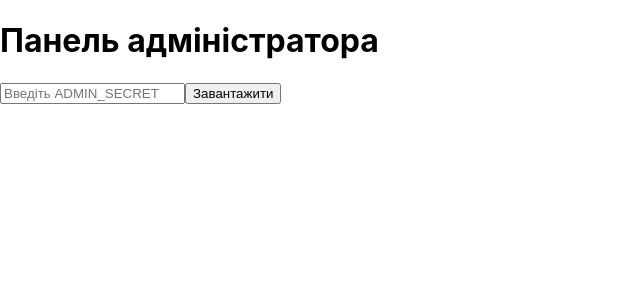
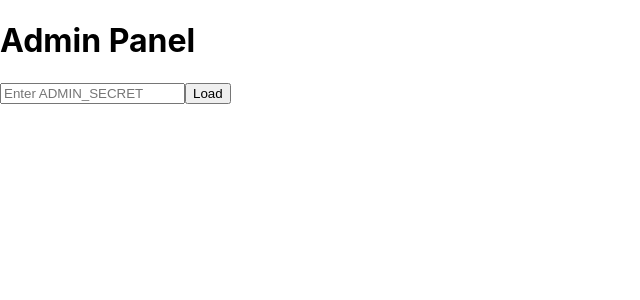
Before and after one commit to Stalex575/mini-project-op, a React (Create React App) app in the folder mini-project-op-front/: page /admin in a window 1280 px wide. Shown: the top 300 px of the page, without its empty margins (0-640 px from the left). Built offline with nearby package versions, Linux system fonts and the light colour scheme.

Commit message:
eng_comments

```diff
--- a/mini-project-op-front/src/AdminPage.js
+++ b/mini-project-op-front/src/AdminPage.js
@@ -20,7 +20,7 @@ export default function AdminPanel() {
       setConfirmed(res.data.confirmed);
       setUnconfirmed(res.data.unconfirmed);
     } catch (err) {
-      setError('Помилка завантаження. Перевірте секрет або сервер.');
+      setError('Failed to load. Check your secret or the server.');
     } finally {
       setLoading(false);
     }
@@ -51,14 +51,14 @@ export default function AdminPanel() {
         }
       });
       fetchObstacles();
-      alert('Оновлено!');
+      alert('Updated!');
     } catch (err) {
-      alert('Помилка при оновленні!');
+      alert('Failed to update!');
     }
   };
 
   const deleteObstacle = async (id) => {
-    if (!window.confirm(`Ви впевнені, що хочете видалити перешкоду #${id}?`)) return;
+    if (!window.confirm(`Are you sure you want to delete obstacle #${id}?`)) return;
     try {
       await axios.post(`${API_URL}/delete-obstacle`,
         { node_id: id },
@@ -68,40 +68,42 @@ export default function AdminPanel() {
       );
       fetchObstacles();
     } catch (err) {
-      alert('Помилка при видаленні!');
+      alert('Failed to delete!');
     }
   };
 
-
   return (
     <div className="p-6 max-w-4xl mx-auto">
-      <h1 className="text-2xl font-bold mb-4">Панель адміністратора</h1>
+      <h1 className="text-2xl font-bold mb-4">Admin Panel</h1>
 
+      {/* Secret input and fetch button */}
       <div className="mb-4 flex flex-wrap gap-2">
         <input
           type="password"
           value={secret}
           onChange={e => setSecret(e.target.value)}
-          placeholder="Введіть ADMIN_SECRET"
+          placeholder="Enter ADMIN_SECRET"
           className="border p-2 rounded"
         />
         <button
           onClick={fetchObstacles}
           className="bg-blue-500 text-white px-4 py-2 rounded hover:bg-blue-600"
         >
-          Завантажити
+          Load
         </button>
       </div>
 
+      {/* Error message */}
       {error && <div className="text-red-500 mb-4">{error}</div>}
 
       {loading ? (
-        <p>Завантаження...</p>
+        <p>Loading...</p>
       ) : (
         secret && (
           <div className="space-y-6">
+            {/* Confirmed obstacles list */}
             <div>
-              <h2 className="text-xl font-semibold mb-2">✅ Підтверджені</h2>
+              <h2 className="text-xl font-semibold mb-2">✅ Confirmed</h2>
               <ul className="space-y-1">
                 {confirmed.map(obs => (
                   <li key={obs.id} className="flex items-center gap-2">
@@ -122,8 +124,9 @@ export default function AdminPanel() {
               </ul>
             </div>
 
+            {/* Unconfirmed obstacles list */}
             <div>
-              <h2 className="text-xl font-semibold mb-2">❌ Непідтверджені</h2>
+              <h2 className="text-xl font-semibold mb-2">❌ Unconfirmed</h2>
               <ul className="space-y-1">
                 {unconfirmed.map(obs => (
                   <li key={obs.id} className="flex items-center gap-2">
@@ -144,12 +147,13 @@ export default function AdminPanel() {
               </ul>
             </div>
 
+            {/* Submit button */}
             <div>
               <button
                 onClick={submitChanges}
                 className="bg-green-600 text-white px-6 py-2 rounded hover:bg-green-700"
               >
-                Оновити підтверджені
+                Update Confirmed
               </button>
             </div>
           </div>
```
